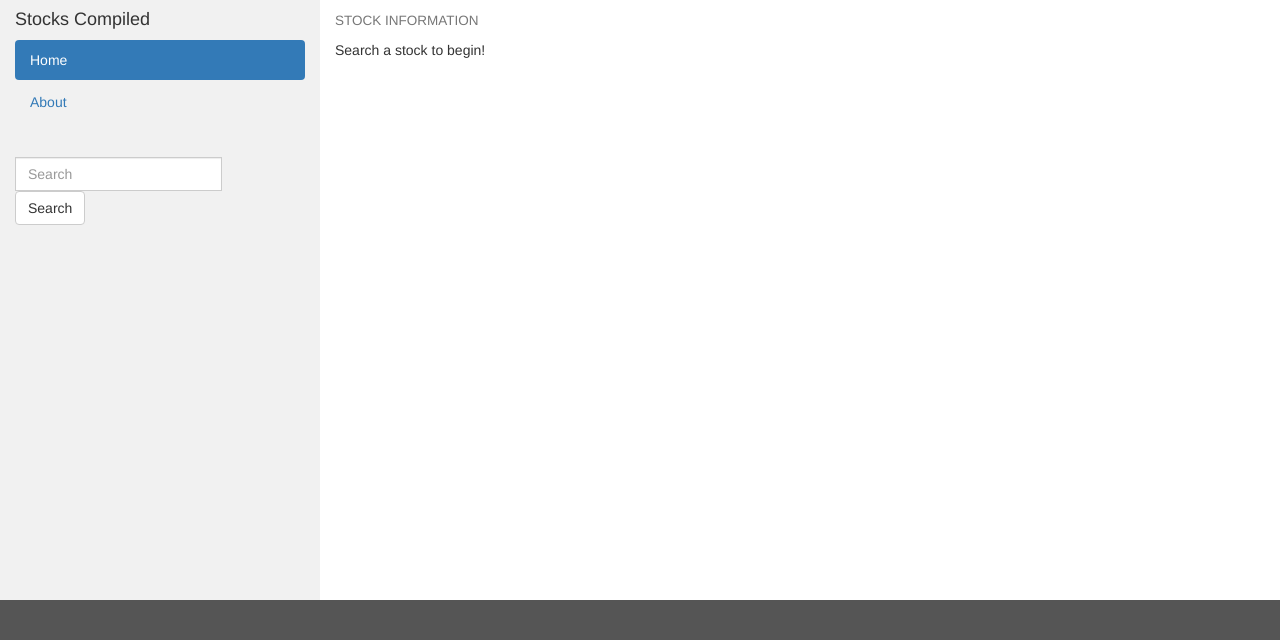
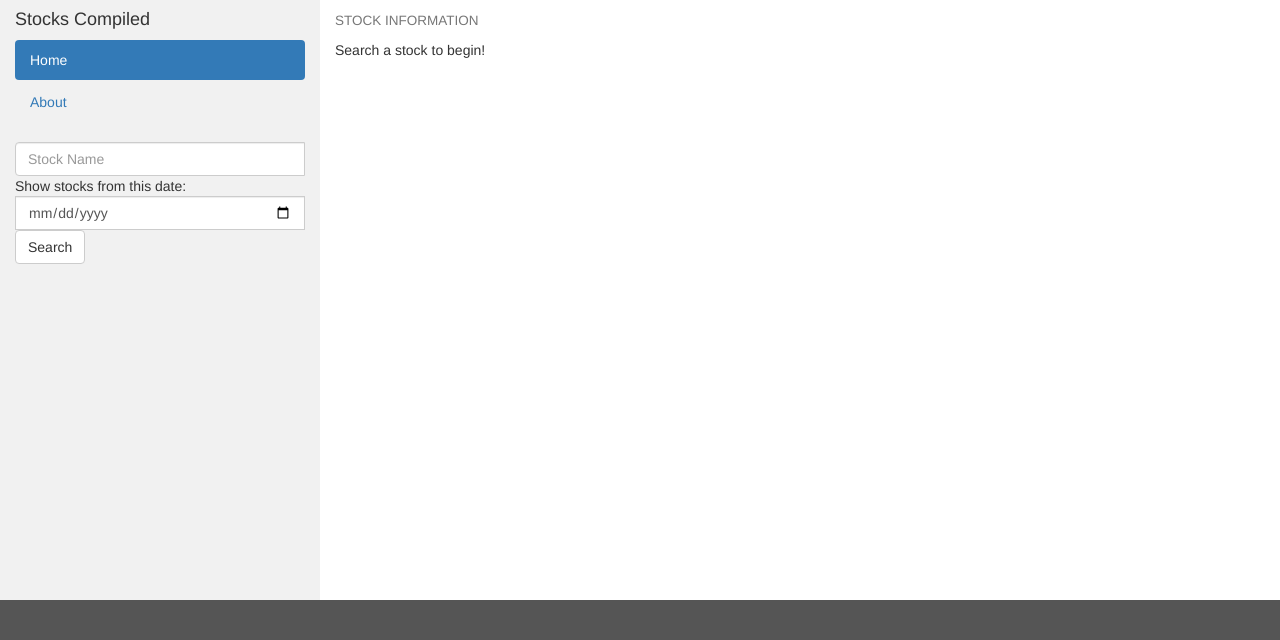
Before and after one commit to rigotre7/StockWebsite, a Django app: page / in a window 1280 px wide. Shown: the top 640 px of the page. Run offline with Django 3.2, Linux system fonts and the light colour scheme; parts of the project's set-up code (start-up, migrations or seed data) failed here and were passed over; some libraries are stand-ins or nearby versions.

Commit message:
allow users to specify starting date

```diff
--- a/home/templates/home/header.html
+++ b/home/templates/home/header.html
@@ -51,7 +51,10 @@
       <div class="input-group">
         <form role="search" action="/graph/">
           <div class="form-group">
-            <input type="text" class="form-control" placeholder="Search" name="stockName">
+            <input type="text" class="form-control" placeholder="Stock Name" name="name" required>
+            Show stocks from this date:
+            <input type="date" class="form-control" name="date" min="2000-01-02" required><br>
+
           </div>
           <button type="submit" class="btn btn-default">Search</button>
         </form>
--- a/home/views.py
+++ b/home/views.py
@@ -19,13 +19,18 @@ def index(request):
 
 def get_image(request):
     #pdb.set_trace()
-    stock = request.GET.get("stockName")
-    stock_price_url = 'https://www.quandl.com/api/v3/datatables/WIKI/PRICES.json?ticker=+stock+&date.gte=20151101&qopts.columns=date,close&api_key=-2H8WyYB8b7FaCshLLTN'
+    stock = request.GET.get("name")
+    d = request.GET.get('date')
+    d = d.replace('-', "")
+    print(d)
+    stock_price_url = 'https://www.quandl.com/api/v3/datatables/WIKI/PRICES.json?ticker=+stock+&date.gte=dt&qopts.columns=date,close&api_key=-2H8WyYB8b7FaCshLLTN'
 
     date = []
     price = []
 
+    #stock_price_url = stock_price_url.replace("")
     stock_price_url = stock_price_url.replace("+stock+", stock)
+    stock_price_url = stock_price_url.replace("dt", d)
     source_code = urllib.request.urlopen(stock_price_url).read().decode()
 
     json_root = json.loads(source_code)
```
